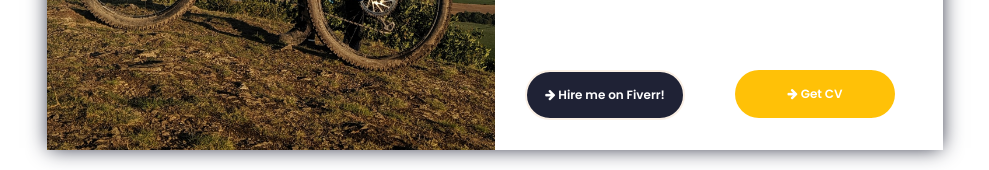
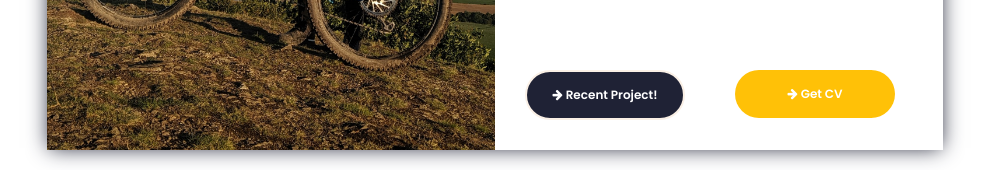
Before and after one commit to RyanRalphs/portfolio-frontend, a React (Create React App) app: page / in a window 1280 px wide. Shown: the part 1320-1490 px from the top of the page, without its empty margins (145-1134 px from the left). Built offline with nearby package versions, Linux system fonts and the light colour scheme; a web font is replaced by a local one.

Commit message:
Updated buttons

```diff
--- a/src/Portfolio-Container/About/About.js
+++ b/src/Portfolio-Container/About/About.js
@@ -70,8 +70,8 @@ export default function About(props) {
               {renderHighlights()}
             </div>
             <div className="about-options">
-            <a href="https://fiverr.com/sdetrr">
-              <button className="btn primary-btn"><i className="fa fa-arrow-right"></i> Hire me on Fiverr!</button>
+            <a href="https://github.com/RyanRalphs/habitfield">
+              <button className="btn primary-btn"><i className="fa fa-arrow-right"></i> Recent Project!</button>
               </a>
                 <button onClick={handleDownload}  className="btn highlighted-btn">
                 <i className="fa fa-arrow-right"></i> Get CV
--- a/src/Portfolio-Container/Home/Profile/Profile.js
+++ b/src/Portfolio-Container/Home/Profile/Profile.js
@@ -72,12 +72,12 @@ export default function Profile() {
             </span>
           </div>
           <div className="profile-options">
-            <a href="https://fiverr.com/sdetrr">
+            <a href="https://github.com/RyanRalphs/habitfield">
             <button
               className="btn primary-btn"
               onClick={() => scrollService.scrollHandler.scrollToContact()}
             >
-              <i className="fa fa-arrow-right"></i> Hire me on Fiverr!
+              <i className="fa fa-arrow-right"></i> Recent Project!
             </button>
             </a>
             <button onClick={handleDownload} className="btn highlighted-btn">
```
Also changed, not shown: 1 other file (tests, documents, lock files or other folders).
